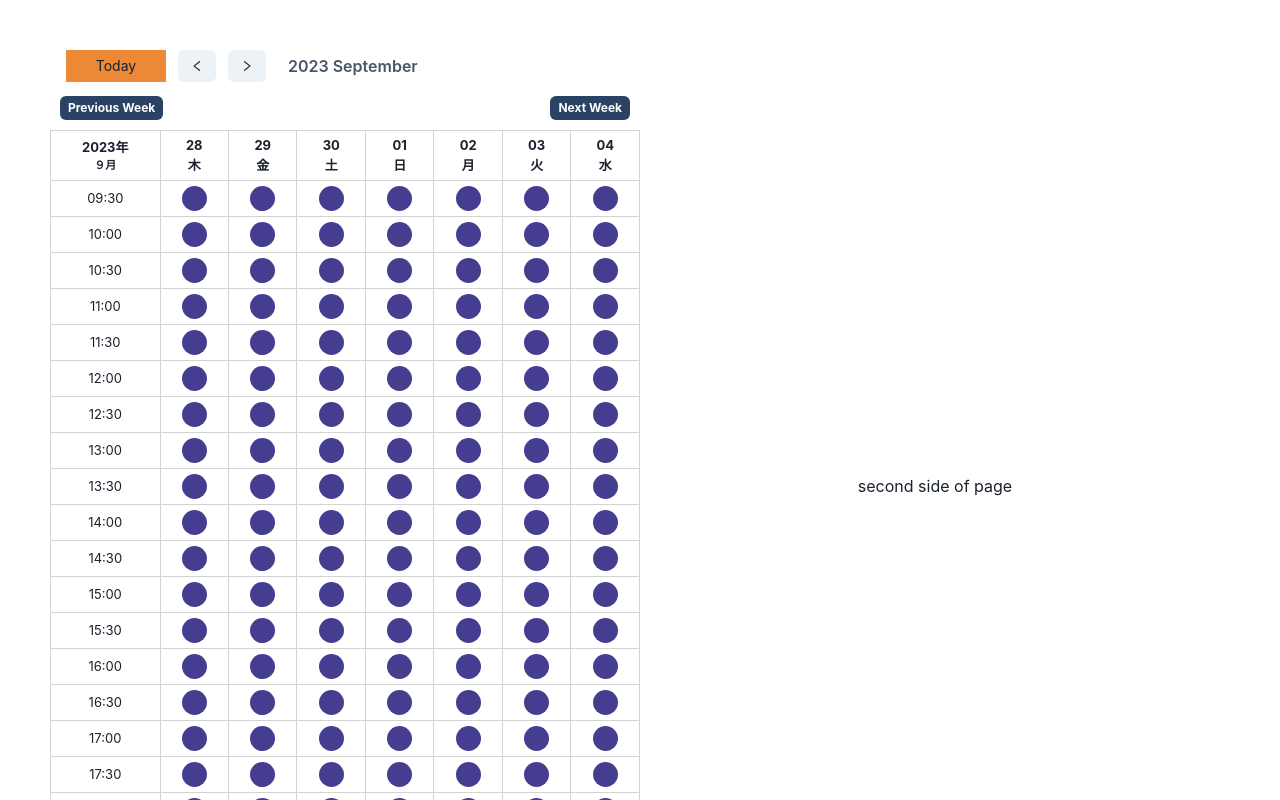
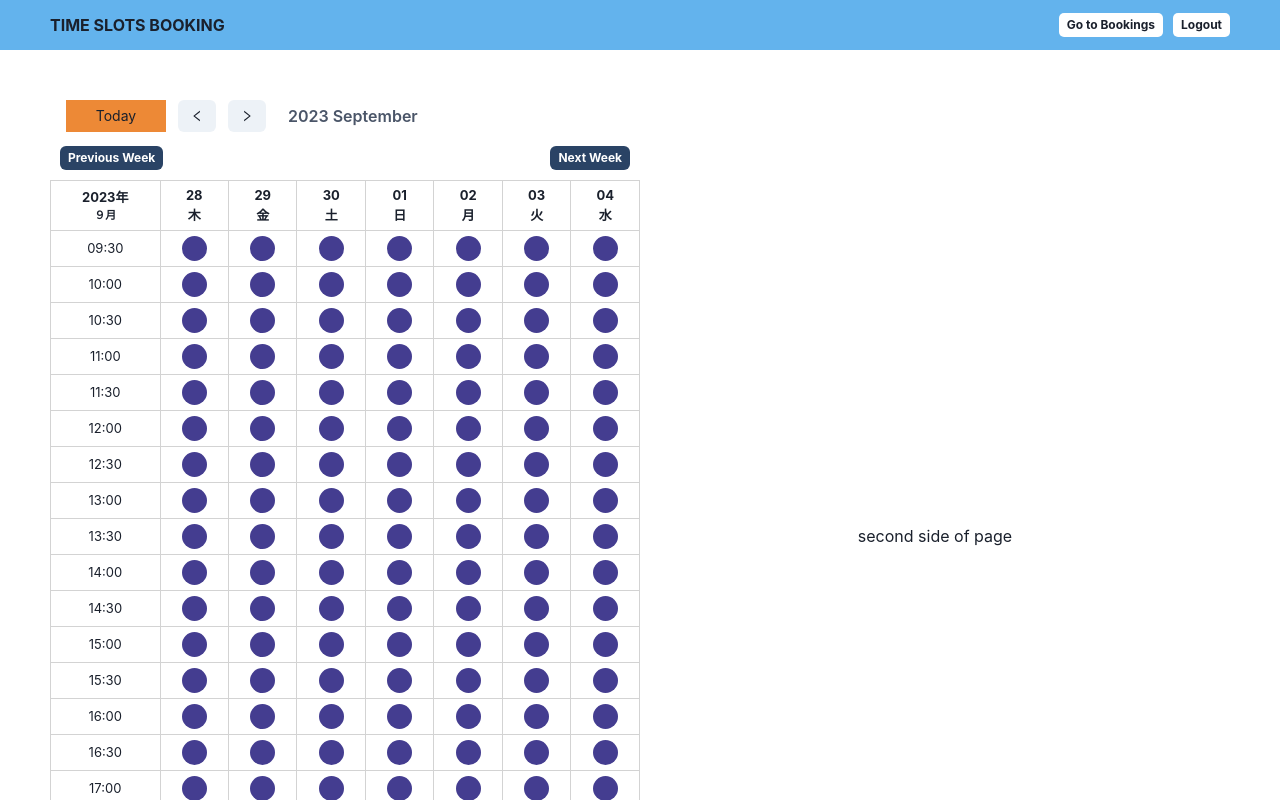
Before and after one commit to Meenachinmay/react-calender-view-chakraui, a React (Vite) app: page / in a window 1280 px wide. Shown: the top 800 px of the page. Built offline with nearby package versions, Linux system fonts and the light colour scheme.

Commit message:
can create zoom meeting and booking system is done

```diff
--- /dev/null
+++ b/src/ProtectedRoute.tsx
@@ -0,0 +1,29 @@
+import React, { useContext, useEffect } from "react";
+import { useNavigate } from "react-router-dom";
+import GlobalContext from "./context/GlobalContext"; // Path to your GlobalContext file
+
+interface ProtectedRouteProps {
+  element: React.ReactNode;
+}
+
+const ProtectedRoute: React.FC<ProtectedRouteProps> = ({
+  element,
+}: {
+  element: React.ReactNode;
+}) => {
+  const { authState } = useContext(GlobalContext);
+  const navigate = useNavigate();
+
+  useEffect(() => {
+    // If the user is not authenticated, navigate to the login page
+    // if (!authState) {
+    //   navigate("/login");
+    // }
+
+  }, [authState]);
+
+  // If the user is authenticated, render the passed in element (i.e., the protected route component)
+  return <>{element}</>;
+};
+
+export default ProtectedRoute;
--- a/src/components/auth-pages-components/Login.tsx
+++ b/src/components/auth-pages-components/Login.tsx
@@ -1,46 +1,29 @@
 // Login.tsx
 import { Flex } from "@chakra-ui/react";
-import React, { useState } from "react";
+import { useEffect, useState } from "react";
+import { useNavigate } from "react-router-dom";
+import { useLogin } from "../../hooks/useLogin";
 
 function Login() {
   const [email, setEmail] = useState("chinmayanand896@icloud.com");
   const [password, setPassword] = useState("chinmay");
-  const [loading, setLoading] = useState(false);
+
+  const { login, loading, userData, error } = useLogin();
+
+  const navigate = useNavigate();
 
   const handleLogin = async () => {
-    setLoading(true);
+    login(email, password);
+  };
 
-    try {
-      const response = await fetch("http://localhost:3000/auth/login", {
-        method: "POST",
-        body: JSON.stringify({ email, password }),
-        credentials: "include",
-        headers: {
-          "Content-Type": "application/json",
-        },
-      });
-
-      if (response.ok) {
-        const data = await response.text();
-        console.log(data);
-
-        if (data === "loggedin") {
-          // Handle successful authentication
-          window.location.href = "/zoom"; // Replace with your desired navigation route
-        } else {
-          alert("Authentication failed. Please check your credentials.");
-        }
-      } else {
-        const errorData = await response.json();
-        // Displaying the server error message (if any)
-        alert(errorData.message || "Server error occurred.");
-      }
-    } catch (error) {
-      alert("An error occurred: " + error);
-    } finally {
-      setLoading(false);
+  useEffect(() => {
+    if (userData) {
+      navigate("/zoom");
     }
-  };
+    if (error) {
+      alert(error);
+    }
+  }, [userData, error]);
 
   return (
     <>
@@ -80,7 +63,7 @@ function Login() {
           style={{
             padding: "10px",
             backgroundColor: "lightblue",
-            width: "100px",
+            width: "auto",
             borderRadius: "10px",
             fontWeight: "bold",
           }}
--- /dev/null
+++ b/src/components/navbar/Navbar.tsx
@@ -0,0 +1,75 @@
+import { Button, Flex, Text } from "@chakra-ui/react";
+import React, { useState } from "react";
+
+const Navbar: React.FunctionComponent = () => {
+  const [error, setError] = useState("");
+  const [loading, setLoading] = useState(false);
+  const [login, setLogin] = useState(true);
+
+  async function logoutUser() {
+    try {
+      const response = await fetch("http://localhost:3000/auth/logout", {
+        method: "POST",
+        credentials: "include",
+        headers: {
+          "Content-Type": "application/json",
+        },
+      });
+      if (response.ok) {
+        console.log("logged out");
+      }
+    } catch (err) {
+      setError("An error occurred: " + err);
+    } finally {
+      setLoading(false);
+    }
+  }
+
+  return (
+    <>
+      <Flex
+        alignItems={"center"}
+        justifyContent={"space-between"}
+        width={"full"}
+        height={"50px"}
+        padding={"10px"}
+        paddingX={"50px"}
+        bg={"blue.300"}
+      >
+        <Flex>
+          <Text fontWeight={"bolder"} color={"gray.800"}>
+            TIME SLOTS BOOKING
+          </Text>
+        </Flex>
+        <Flex gap={"10px"} alignItems={"center"}>
+          <Button
+            size={"xs"}
+            fontSize={"xs"}
+            fontWeight={"bold"}
+            borderRadius={"5px"}
+            bg={"white"}
+            onClick={() => (window.location.href = "/zoom")}
+            cursor={"pointer"}
+          >
+            Go to Bookings
+          </Button>
+          {login ? (
+            <Button
+              size={"xs"}
+              fontSize={"xs"}
+              fontWeight={"bold"}
+              bg={"white"}
+              borderRadius={"5px"}
+              onClick={() => logoutUser()}
+              disabled={loading}
+            >
+              Logout
+            </Button>
+          ) : null}
+        </Flex>
+      </Flex>
+    </>
+  );
+};
+
+export default Navbar;
--- a/src/components/zoom/Zoom.tsx
+++ b/src/components/zoom/Zoom.tsx
@@ -3,7 +3,7 @@ import React, { useEffect, useState } from "react";
 
 function Zoom() {
   const [message, setMessage] = useState("");
-  const [error, setError] = useState("");
+  const [error, setError] = useState<string>("");
   const [zoomMeetingURL, setZoomMeetingURL] = useState("");
   const [meetingTopic, setMeetingTopic] = useState("");
 
@@ -19,24 +19,42 @@ function Zoom() {
 
   async function createZoomMeeting() {
     const topic = "Test a meeting";
-    const date = new Date().toISOString().slice(0, 10); // Current date in YYYY-MM-DD format
-    const time = "09:00"; // 9AM
+    const date = '2023-10-20'; // Current date in YYYY-MM-DD format
+    const time = "10:00"; // 9AM
+    const endTime = "10:30"; // 9AM
 
-    const response = await fetch("http://localhost:3000/zoom/create-meeting", {
+    try {
+      const response = await fetch(
+        "http://localhost:3000/zoom/create-meeting",
+        {
           method: "POST",
-      body: JSON.stringify({ topic, date, time }),
-      credentials: 'include',
+          body: JSON.stringify({ topic, date, time, endTime }),
+          credentials: "include",
           headers: {
             "Content-Type": "application/json",
             // Include any authentication headers if needed
           },
-    });
+        }
+      );
+
+      if (!response.ok) {
+        // If HTTP-status is 400-599
+        const errorData = await response.json();
+        throw new Error(
+          errorData.message || "Failed to create the Zoom meeting."
+        );
+      }
 
       const data = await response.json();
       // Update the state with the Zoom meeting URL and topic.
       setZoomMeetingURL(data.zoomMeetingURL);
       setMeetingTopic(data.topic);
+    } catch (error) {
+      // Handle errors and set them in the error state
+      console.log(error);
     }
+  }
+
 
 
   return (
--- a/src/context/ContextWraper.tsx
+++ b/src/context/ContextWraper.tsx
@@ -1,6 +1,7 @@
 import { ReactNode, useState } from "react";
 import GlobalContext from "./GlobalContext";
 import dayjs from "dayjs";
+import { User } from "../types/auth-user.type";
 
 interface ContextWrapperProps {
   children: ReactNode;
@@ -10,6 +11,7 @@ export default function ContextWrapper(props: ContextWrapperProps) {
   const [monthIndex, setMonthIndex] = useState<number>(dayjs().month());
   const [dayIndex, setDayIndex] = useState<number>(dayjs().date());
   const [eventModel, setEventModel] = useState<boolean>(false);
+  const [authState, setAuthState] = useState<User | null>(null);
   return (
     <GlobalContext.Provider
       value={{
@@ -19,6 +21,8 @@ export default function ContextWrapper(props: ContextWrapperProps) {
         setMonthIndex,
         setEventModel,
         eventModel,
+        authState,
+        setAuthState
       }}
     >
       {props.children}
--- a/src/data-array/event.index.ts
+++ b/src/data-array/event.index.ts
@@ -6,8 +6,8 @@ export const events: IEvent[] = [
     user_id: "acb123",
     title: "Event first",
     description: "This is an event first",
-    date: "17-10-2023",
-    startTime: "10:00",
+    date: "19-10-2023",
+    startTime: "10:30",
     endTime: "11:00",
   },
   {
@@ -15,8 +15,8 @@ export const events: IEvent[] = [
     user_id: "acb_123",
     title: "Event first",
     description: "This is an event first",
-    date: "17-10-2023",
-    startTime: "12:00",
+    date: "19-10-2023",
+    startTime: "12:30",
     endTime: "13:00",
   },
   {
@@ -25,7 +25,7 @@ export const events: IEvent[] = [
     title: "Event first",
     description: "This is an event first",
     date: "19-10-2023",
-    startTime: "09:00",
+    startTime: "09:30",
     endTime: "10:00",
   },
 ];
--- /dev/null
+++ b/src/hooks/useLogin.ts
@@ -0,0 +1,44 @@
+// useLogin.ts
+import { useState } from "react";
+
+export const useLogin = () => {
+  const [loading, setLoading] = useState(false);
+  const [userData, setUserData] = useState(null);
+  const [error, setError] = useState('');
+
+  const login = async (email: string, password: string) => {
+    setLoading(true);
+    try {
+      const response = await fetch("http://localhost:3000/auth/login", {
+        method: "POST",
+        body: JSON.stringify({ email, password }),
+        credentials: "include",
+        headers: {
+          "Content-Type": "application/json",
+        },
+      });
+
+      const data = await response.json();
+
+      if (data.status === "loggedin") {
+        setUserData(data.user);
+      } else {
+        setError(
+          data.message ||
+            "Authentication failed. Please check your credentials."
+        );
+      }
+    } catch (err) {
+      setError("An error occurred: " + err);
+    } finally {
+      setLoading(false);
+    }
+  };
+
+  return {
+    login,
+    loading,
+    userData,
+    error,
+  };
+};
--- a/src/main.tsx
+++ b/src/main.tsx
@@ -8,11 +8,13 @@ import ContextWrapper from "./context/ContextWraper.tsx";
 import { createBrowserRouter, RouterProvider } from "react-router-dom";
 import Login from "./components/auth-pages-components/Login.tsx";
 import Zoom from "./components/zoom/Zoom.tsx";
+import Navbar from "./components/navbar/Navbar.tsx";
+import ProtectedRoute from "./ProtectedRoute.tsx";
 
 const router = createBrowserRouter([
   {
     path: "/",
-    element: <App />,
+    element: <ProtectedRoute element={<App />} />,
   },
   {
     path: "/login",
@@ -20,7 +22,7 @@ const router = createBrowserRouter([
   },
   {
     path: "/zoom",
-    element: <Zoom />,
+    element: <ProtectedRoute element={<Zoom />} />,
   },
 ]);
 
@@ -28,6 +30,7 @@ ReactDOM.createRoot(document.getElementById("root")!).render(
   <React.StrictMode>
     <ChakraProvider>
       <ContextWrapper>
+        <Navbar />
         <RouterProvider router={router} />
       </ContextWrapper>
     </ChakraProvider>
```
Also changed, not shown: src/context/GlobalContext.ts (+24 -8 lines), src/types/auth-user.type.ts (added, +18 -0 lines), src/hooks/useCreateMeeting.ts (added). Lines whose indentation alone changed are shown as unchanged.
